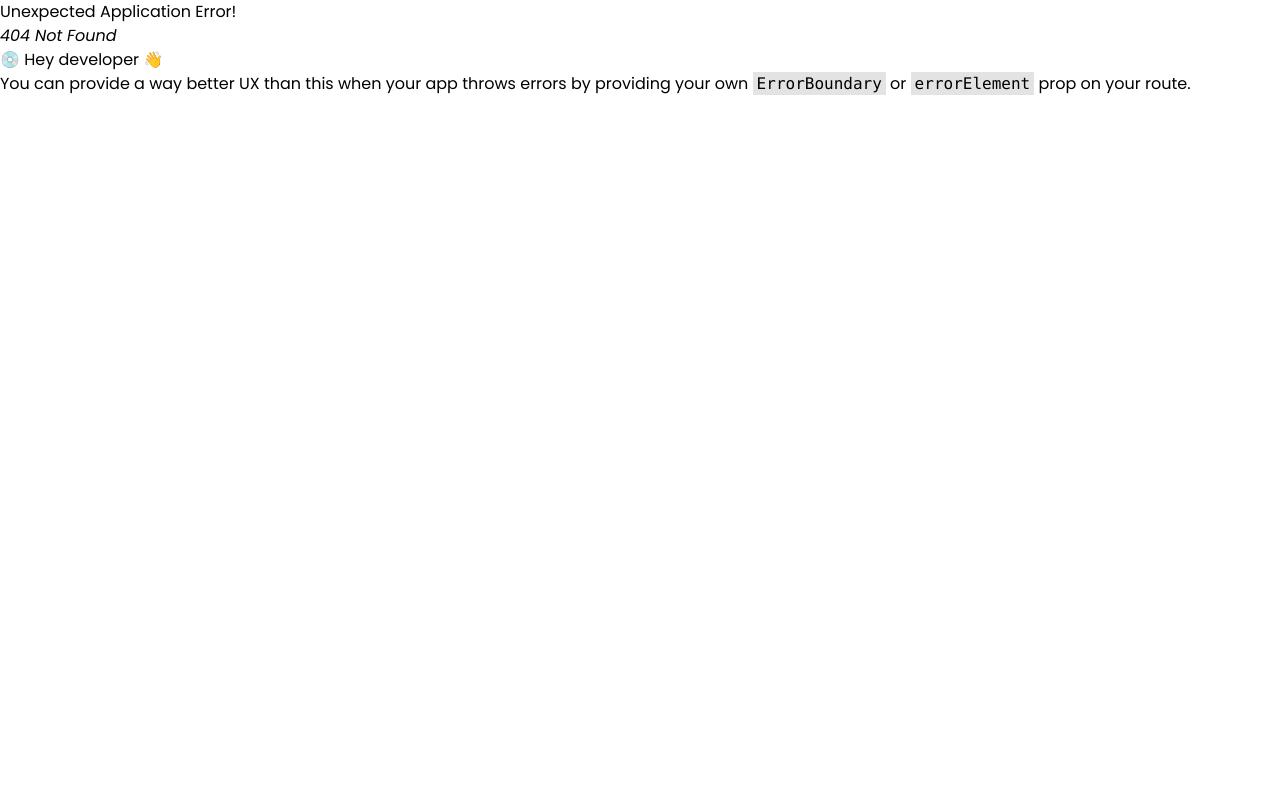
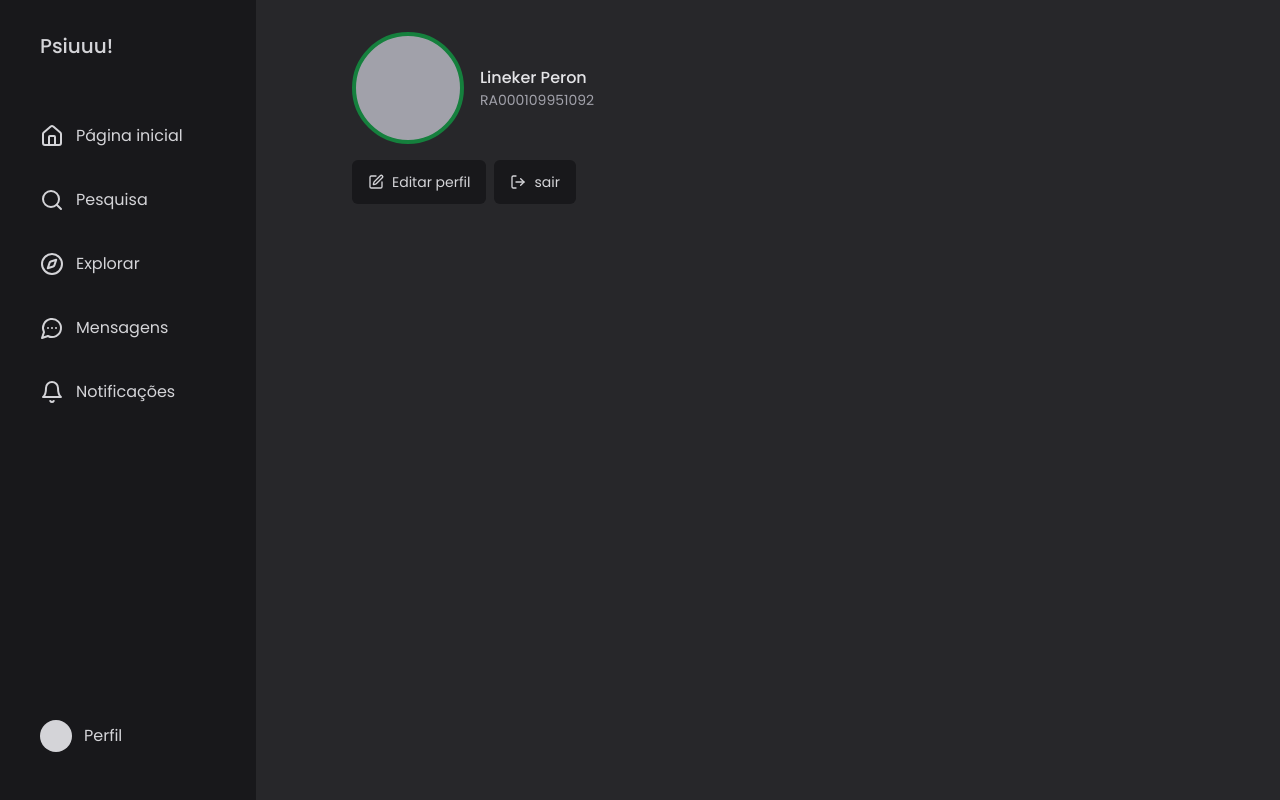
Before and after one commit to lineker017/psiu-web, a React (Vite) app: page /profile in a window 1280 px wide. Before the commit this address had no page. Built offline with nearby package versions, Linux system fonts and the light colour scheme.

Commit message:
created profile

```diff
--- a/index.html
+++ b/index.html
@@ -4,9 +4,11 @@
 <head>
   <link rel="preconnect" href="https://fonts.googleapis.com">
   <link rel="preconnect" href="https://fonts.gstatic.com" crossorigin>
+
   <meta charset="UTF-8" />
   <link rel="icon" type="image/svg+xml" href="/vite.svg" />
   <meta name="viewport" content="width=device-width, initial-scale=1.0" />
+
   <link
     href="https://fonts.googleapis.com/css2?family=Poppins:ital,wght@0,100;0,200;0,300;0,400;0,500;0,600;0,700;0,800;0,900;1,100;1,200;1,300;1,400;1,500;1,600;1,700;1,800;1,900&display=swap"
     rel="stylesheet">
--- /dev/null
+++ b/src/components/sidebar/index.tsx
@@ -0,0 +1,49 @@
+import { Bell, Compass, House, MessageCircleMore, Search } from 'lucide-react'
+
+import { SidebarLink } from './sidebar-link'
+
+export function Sidebar() {
+  return (
+    <div className="h-screen w-64 flex flex-col justify-between bg-zinc-900 px-6 py-8">
+      <div className="space-y-12">
+        <div className="px-4">
+          <h1 className="text-zinc-300 text-xl font-medium">Psiuuu!</h1>
+        </div>
+
+        <nav className="space-y-2">
+          <SidebarLink href="/feed">
+            <House />
+            Página inicial
+          </SidebarLink>
+
+          <SidebarLink href="/">
+            <Search />
+            Pesquisa
+          </SidebarLink>
+
+          <SidebarLink href="/">
+            <Compass />
+            Explorar
+          </SidebarLink>
+
+          <SidebarLink href="/">
+            <MessageCircleMore />
+            Mensagens
+          </SidebarLink>
+
+          <SidebarLink href="/">
+            <Bell />
+            Notificações
+          </SidebarLink>
+        </nav>
+      </div>
+
+      <div>
+        <SidebarLink href="/profile">
+          <div className="size-8 bg-zinc-300 rounded-full" />
+          Perfil
+        </SidebarLink>
+      </div>
+    </div>
+  )
+}
--- /dev/null
+++ b/src/components/sidebar/sidebar-link.tsx
@@ -0,0 +1,31 @@
+import { ReactNode } from 'react'
+import { useNavigate } from 'react-router-dom'
+
+interface SidebarLinkProps {
+  href: string
+  children: ReactNode
+}
+
+export function SidebarLink({ href, children }: SidebarLinkProps) {
+  const navigate = useNavigate()
+
+  return (
+    <button
+      onClick={() => navigate(href)}
+      className="
+      w-full
+      flex
+      items-center
+      gap-3
+      text-zinc-300
+      cursor-pointer
+      rounded-md
+      p-4
+      hover:bg-zinc-800
+      transition-colors
+      "
+    >
+      {children}
+    </button>
+  )
+}
--- a/src/main.css
+++ b/src/main.css
@@ -6,5 +6,6 @@
   margin: 0;
   padding: 0;
   box-sizing: border-box;
+
   font-family: "Poppins", sans-serif;
 }
--- /dev/null
+++ b/src/pages/_layouts/auth.tsx
@@ -0,0 +1,13 @@
+import { Outlet } from 'react-router-dom'
+
+import { Sidebar } from '@/components/sidebar'
+
+export function AuthLayout() {
+  return (
+    <div className="flex gap-8 bg-zinc-800">
+      <Sidebar />
+
+      <Outlet />
+    </div>
+  )
+}
--- a/src/pages/feed/index.tsx
+++ b/src/pages/feed/index.tsx
@@ -1,7 +1,9 @@
 export function Feed() {
   return (
-    <div className=" w-screen h-screen bg-zinc-900">
-      <h1 className="text-zinc-100">Feed</h1>
+    <div className="flex gap-8 bg-zinc-800">
+      <div className="px-6 py-8">
+        <h1 className="text-zinc-200 text-xl">Feed</h1>
+      </div>
     </div>
   )
 }
--- /dev/null
+++ b/src/pages/profile/index.tsx
@@ -0,0 +1,30 @@
+import { LogOut, SquarePen } from 'lucide-react'
+
+export function Profile() {
+  return (
+    <div className="px-16 py-8 space-y-4">
+      <div className="flex items-center gap-4">
+        <div className="bg-zinc-400 size-28 rounded-full border-4 border-green-700" />
+
+        <div>
+          <h1 className="text-zinc-200 font-medium">Lineker Peron</h1>
+          <p className="text-zinc-400 text-sm">RA000109951092</p>
+        </div>
+      </div>
+
+      {/* <p className="text-zinc-300 text-sm ">23 publicações</p> */}
+
+      <div className="flex items-center gap-2">
+        <button className="flex items-center gap-2 bg-zinc-900 text-zinc-300 text-sm py-3 px-4 rounded-md transition-opacity hover:opacity-75">
+          <SquarePen className="size-4" />
+          Editar perfil
+        </button>
+
+        <button className="flex items-center gap-2 bg-zinc-900 text-zinc-300 text-sm py-3 px-4 rounded-md transition-opacity hover:opacity-75">
+          <LogOut className="size-4" />
+          sair
+        </button>
+      </div>
+    </div>
+  )
+}
--- a/src/pages/sign-in/index.tsx
+++ b/src/pages/sign-in/index.tsx
@@ -1,17 +1,15 @@
-import { Eye, EyeOff, LogIn } from 'lucide-react'
-import { useState } from 'react'
+import { LogIn } from 'lucide-react'
+
+import { SignInForm } from './sign-in-form'
 
 export function SignIn() {
-  const [showPassword, setShowPassword] = useState(false)
-
-  function handleShowPassword() {
-    setShowPassword(!showPassword)
-  }
-
   return (
     <div className="w-screen h-screen flex bg-zinc-900">
-      <div className="h-full w-3/5 border-r-[1px] border-zinc-800 p-8">
-        <h1 className="text-zinc-200 text-3xl">Psiuuu!</h1>
+      <div className="relative h-full w-3/5 flex items-center border-r-[1px] border-zinc-800 bg-sign-in bg-cover bg-center px-16">
+        <div className="absolute inset-0 bg-gradient-to-t from-black/75 to-transparent" />
+        <h1 className="text-zinc-50 text-6xl font-bold text-center">
+          O ser humano é tudo aquilo que a educação faz dele!
+        </h1>
       </div>
 
       <div className="h-full w-2/5 relative flex items-center justify-center p-12">
@@ -19,7 +17,7 @@
           psiuuu!
         </h1>
 
-        <div className="w-full bg-zinc-800 py-12 px-20 rounded-sm">
+        <div className="w-full bg-zinc-800 py-12 px-20 rounded-md">
           <div className="space-y-2">
             <div className="flex items-center gap-2">
               <LogIn className="text-yellow-600" />
@@ -31,68 +29,7 @@
             </p>
           </div>
 
-          <form className="mt-6 space-y-4">
-            <div className="flex flex-col gap-1">
-              <label htmlFor="ra" className="text-zinc-400 text-sm">
-                RA
-              </label>
-
-              <input
-                id="ra"
-                type="text"
-                className="h-10 rounded-md bg-transparent text-zinc-400 text-sm border-2 border-zinc-600 outline-none px-4 focus:border-yellow-500"
-              />
-            </div>
-
-            <div className="flex flex-col gap-1">
-              <label htmlFor="password" className="text-zinc-400 text-sm">
-                Senha
-              </label>
-
-              <div className="relative">
-                <input
-                  id="password"
-                  type={showPassword ? 'text' : 'password'}
-                  className="h-10 w-full rounded-md bg-transparent text-zinc-400 text-sm border-2 border-zinc-600 outline-none px-4 focus:border-yellow-500"
-                />
-
-                {showPassword ? (
-                  <Eye
-                    onClick={handleShowPassword}
-                    className="absolute right-3 top-1/2 -translate-y-1/2 text-zinc-500 cursor-pointer"
-                  />
-                ) : (
-                  <EyeOff
-                    onClick={handleShowPassword}
-                    className="absolute right-3 top-1/2 -translate-y-1/2 text-zinc-500 cursor-pointer"
-                  />
-                )}
-              </div>
-            </div>
-
-            <div className="flex items-center justify-between">
-              <div className="flex items-center gap-1">
-                <input type="checkbox" id="rememberMe" />
-                <label htmlFor="rememberMe" className="text-zinc-400 text-xs">
-                  Lembre-me
-                </label>
-              </div>
-              <a href="#" className="text-xs text-yellow-500 font-semibold">
-                Esqueci minha senha
-              </a>
-            </div>
-
-            <div className="flex flex-col items-center gap-3">
-              <button className="py-2 w-full bg-yellow-500 rounded-md font-semibold text-zinc-900">
-                ENTRAR
-              </button>
-
-              <a href="#" className="text-yellow-500 text-xs hover:underline">
-                Não tem uma conta?{' '}
-                <span className="font-semibold">Fale aqui</span>
-              </a>
-            </div>
-          </form>
+          <SignInForm />
         </div>
       </div>
     </div>
--- /dev/null
+++ b/src/pages/sign-in/sign-in-form.tsx
@@ -0,0 +1,110 @@
+import { Eye, EyeOff } from 'lucide-react'
+import { type FormEvent, useState } from 'react'
+import { useNavigate } from 'react-router-dom'
+
+export function SignInForm() {
+  const navigate = useNavigate()
+
+  const [showPassword, setShowPassword] = useState(false)
+
+  function handleShowPassword() {
+    setShowPassword(!showPassword)
+  }
+
+  function handleSubmit(event: FormEvent) {
+    event.preventDefault()
+
+    navigate('/feed')
+  }
+
+  return (
+    <form onSubmit={handleSubmit} className="mt-6 space-y-4">
+      <div className="flex flex-col gap-1">
+        <label htmlFor="ra" className="text-zinc-400 text-sm">
+          RA
+        </label>
+
+        <input
+          id="ra"
+          type="text"
+          className="h-10 rounded-md bg-transparent text-zinc-400 text-sm border-2 border-zinc-600 outline-none px-4 focus:border-yellow-500"
+        />
+      </div>
+
+      <div className="flex flex-col gap-1">
+        <label htmlFor="password" className="text-zinc-400 text-sm">
+          Senha
+        </label>
+
+        <div className="relative">
+          <input
+            id="password"
+            type={showPassword ? 'text' : 'password'}
+            className="
+              w-full
+              h-10
+              rounded-md
+              bg-transparent
+              text-zinc-400
+              text-sm border-2
+              border-zinc-600
+              outline-none
+              px-4
+              focus:border-yellow-500
+            "
+          />
+
+          {showPassword ? (
+            <Eye
+              onClick={handleShowPassword}
+              className="absolute right-3 top-1/2 -translate-y-1/2 text-zinc-500 cursor-pointer"
+            />
+          ) : (
+            <EyeOff
+              onClick={handleShowPassword}
+              className="absolute right-3 top-1/2 -translate-y-1/2 text-zinc-500 cursor-pointer"
+            />
+          )}
+        </div>
+      </div>
+
+      <div className="flex items-center justify-between">
+        <div className="flex items-center gap-1">
+          <input
+            type="checkbox"
+            id="rememberMe"
+            className="
+              appearance-none
+              size-4
+              border-2
+              border-zinc-600
+              rounded-sm
+              checked:border-4
+              checked:border-yellow-500
+              checked:bg-zinc-950
+              focus:outline-none
+            "
+          />
+
+          <label htmlFor="rememberMe" className="text-zinc-400 text-xs">
+            Lembre-me
+          </label>
+        </div>
+
+        <a href="#" className="text-xs text-yellow-500 font-semibold">
+          Esqueci minha senha
+        </a>
+      </div>
+
+      <div className="flex flex-col gap-3 items-center">
+        <button className="w-full bg-yellow-500 rounded-md font-semibold text-zinc-900 py-2">
+          ENTRAR
+        </button>
+
+        <a href="" className="text-yellow-500 text-xs hover:underline">
+          Não tem uma conta? <span className="font-semibold">Fale aqui</span>
+        </a>
+      </div>
+    </form>
+  )
+}
--- a/tailwind.config.js
+++ b/tailwind.config.js
@@ -1,8 +1,12 @@
 /** @type {import('tailwindcss').Config} */
-export default {
+module.exports = {
   content: ['./src/**/*.{html,js,jsx,ts,tsx}'],
   theme: {
-    extend: {},
+    extend: {
+      backgroundImage: {
+        'sign-in': "url('./assets/bg-sign-in.jpg')",
+      },
+    },
   },
   plugins: [],
 }
```
Also changed, not shown: src/routes/index.tsx (+14 -2 lines), src/assets/bg-sign-in.jpg (added).
